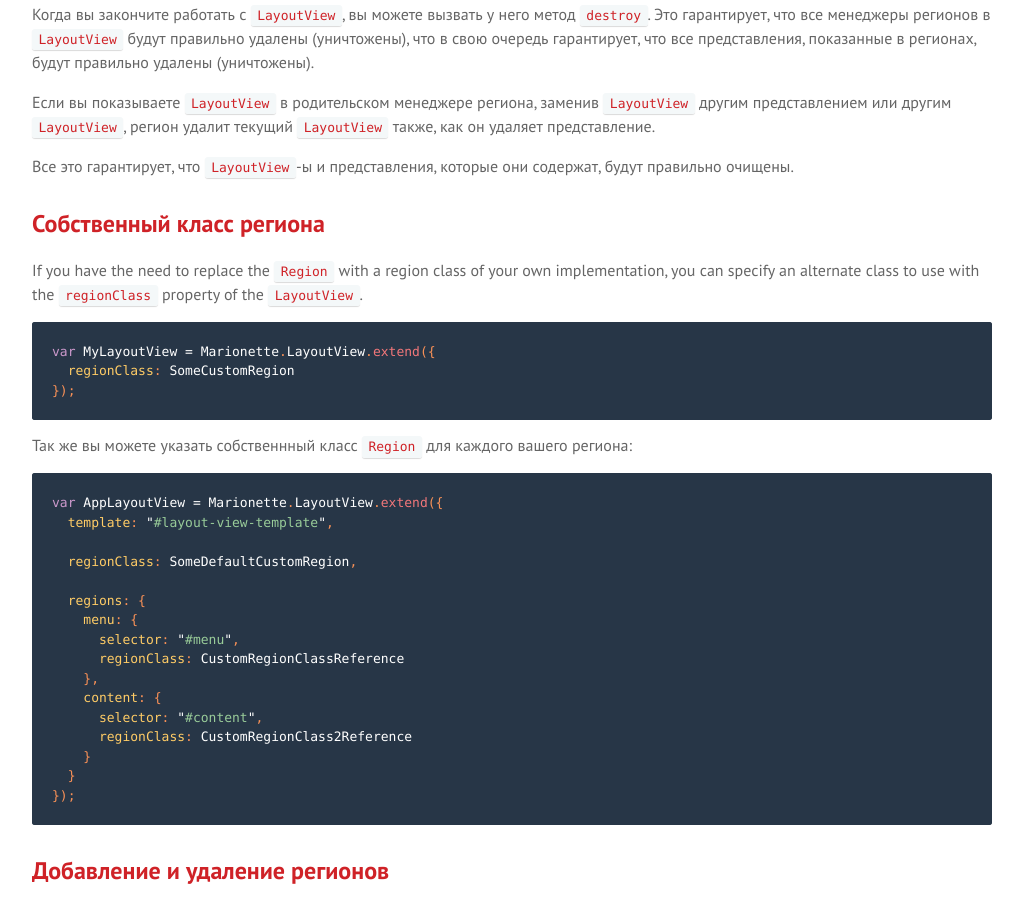
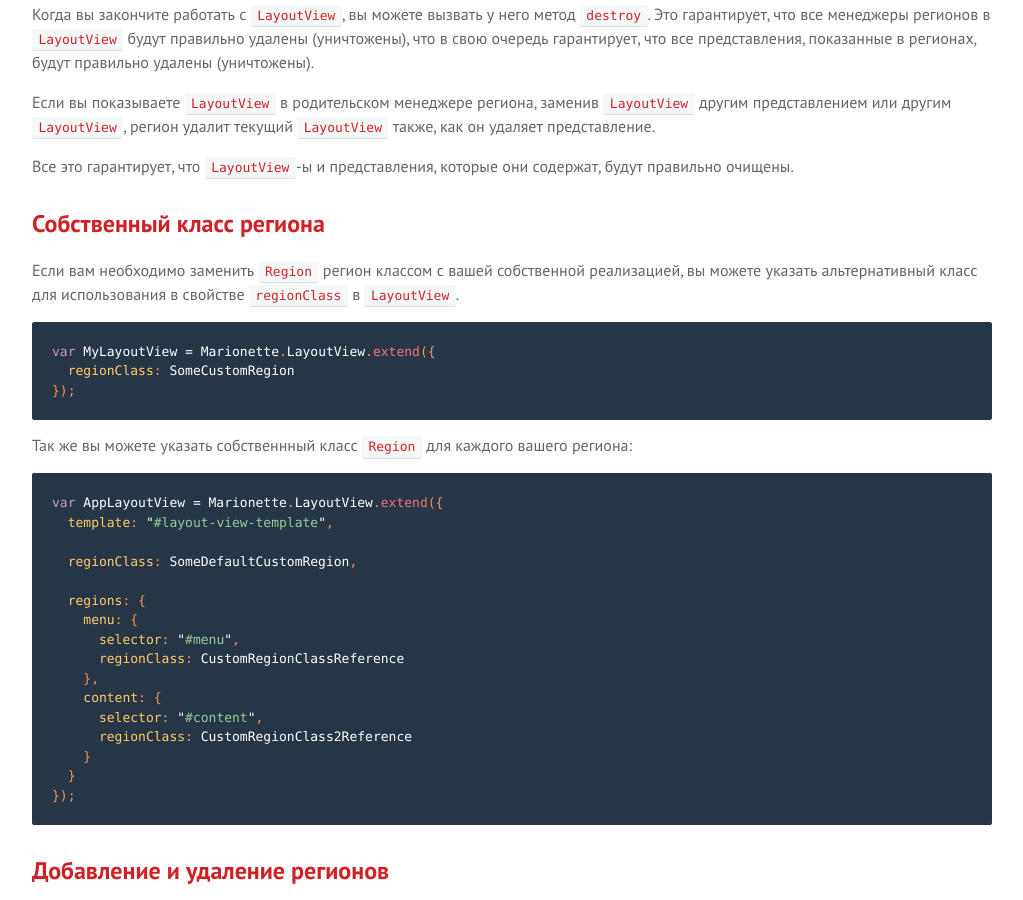
Before and after one commit to sadcitizen/marionettejs.ru, a Jekyll site: the page built from _posts/2014-05-01-layoutview.md, in a window 1280 px wide and 900 px high, scrolled down 4911 px. Shown: the whole window, without its empty margins (128-1151 px from the left). Built offline with Jekyll 4.4.1, drawn with Linux system fonts in a browser that asks for light colours; some web fonts are replaced; Markdown is read by kramdown in place of the engine named in the settings.

Commit message:
translate ru/LayoutView
translate 'Custom Region Class'

````diff
--- a/_includes/translation/ru/marionette.layoutview.md
+++ b/_includes/translation/ru/marionette.layoutview.md
@@ -240,9 +240,9 @@
 
 ## <a name="custom-region-class"></a> Собственный класс региона
 
-If you have the need to replace the `Region` with a region class of
-your own implementation, you can specify an alternate class to use
-with the `regionClass` property of the `LayoutView`.
+Если вам необходимо заменить `Region` регион классом с вашей собственной реализацией,
+вы можете указать альтернативный класс для использования в свойстве `regionClass`
+в `LayoutView`.
 
 ```js
 var MyLayoutView = Marionette.LayoutView.extend({
````
